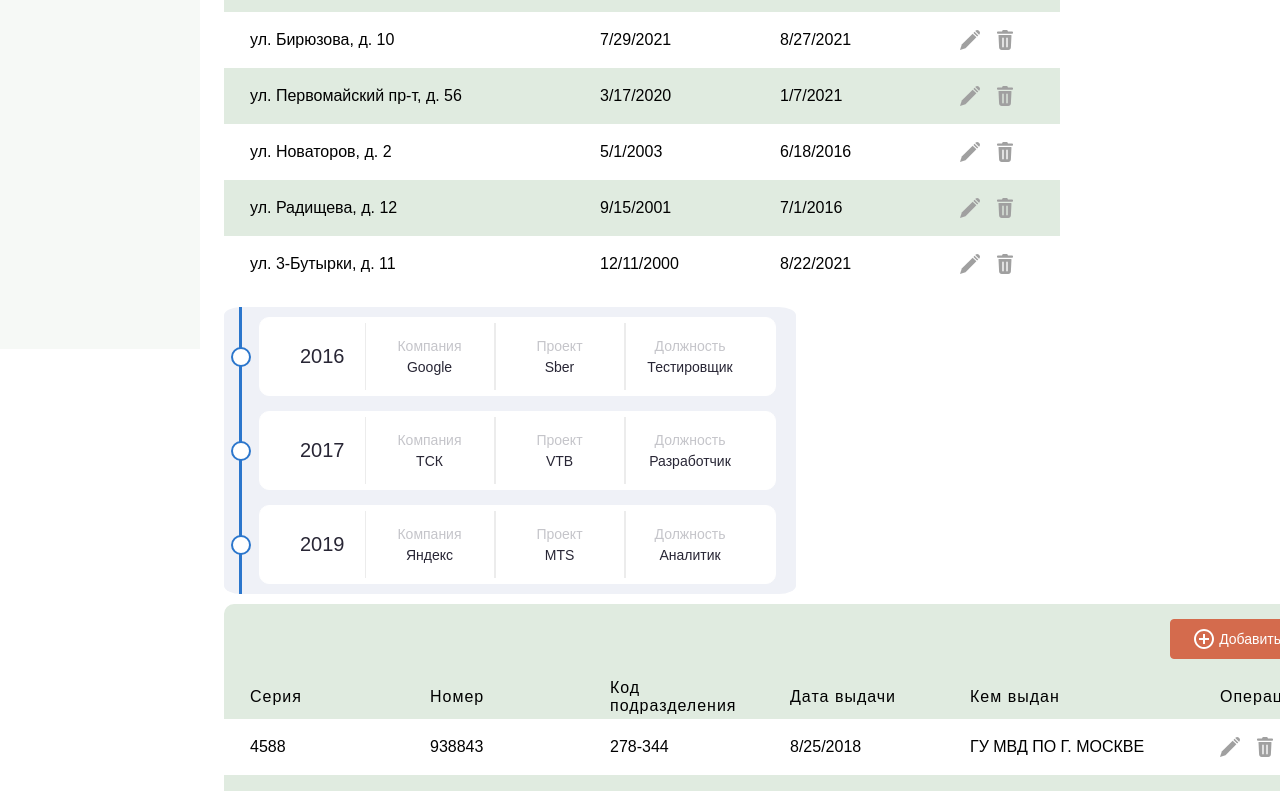
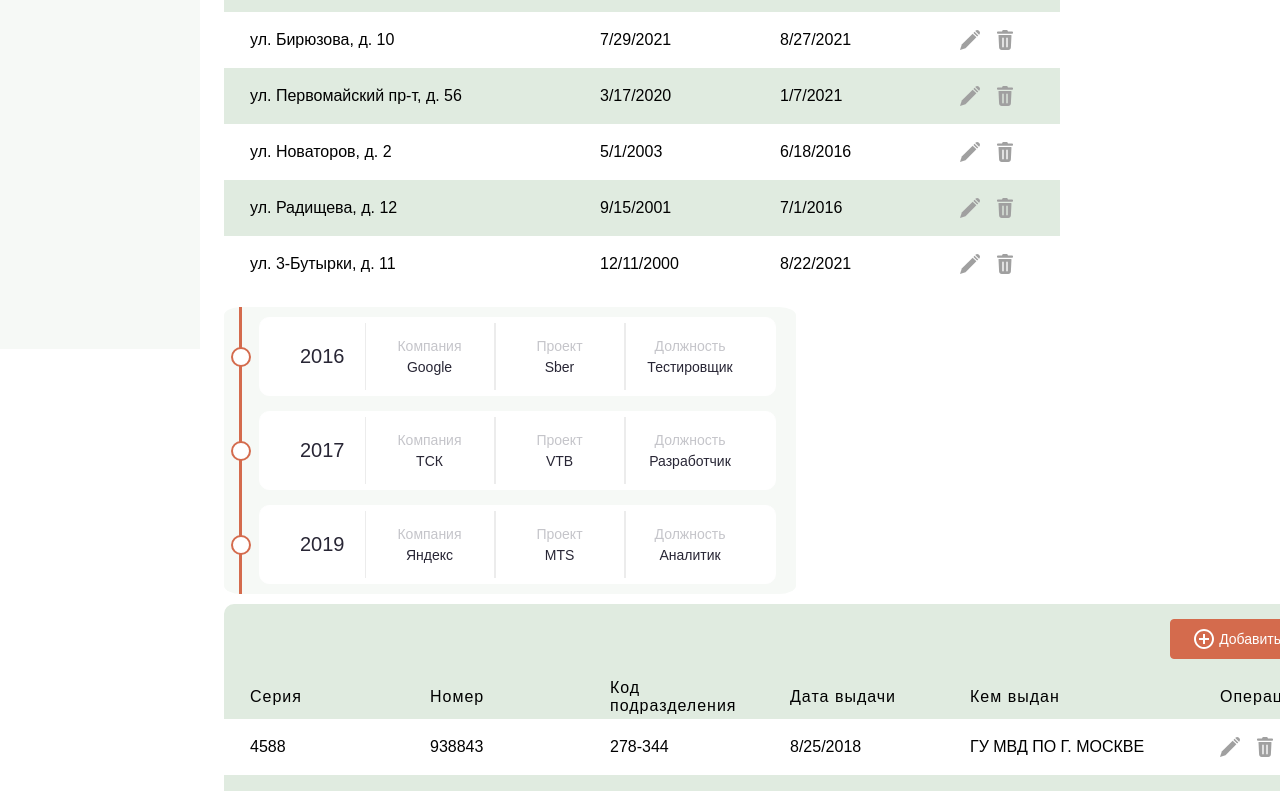
Before and after one commit to franze6/puppy-project, a React app: page /persons/1 in a window 1280 px wide. Shown: the part 451-1242 px from the top of the page. Built offline with nearby package versions, Linux system fonts and the light colour scheme; no server answers.

Commit message:
EDIT: style timeLine

```diff
--- a/src/Components/TimeLine/Timeline.scss
+++ b/src/Components/TimeLine/Timeline.scss
@@ -3,7 +3,7 @@
   margin-bottom: 10px;
   padding-left: 15px;
   padding-bottom: 5px;
-  background-color: #eff1f7;
+  background-color: #f6f9f6;
   width: max-content;
   height: max-content;
   border-radius: 3%;
@@ -11,7 +11,7 @@
 }
 
 .line {
-  background-color: #2b76cc;
+  background-color: #d46b4d;
   position: absolute;
   height: 100%;
   width: 3px;
@@ -34,7 +34,7 @@
 
 .circle {
   background-color: #ffffff;
-  border: 2px solid #2b76cc;
+  border: 2px solid #d46b4d;
   width: 20px;
   height: 20px;
   border-radius: 50%;
@@ -44,7 +44,7 @@
   left: -29.5px;
 
   &:hover {
-    border: 2px solid #91d9b0;
+    border: 2px solid #ee7858;
   }
 }
 
```
